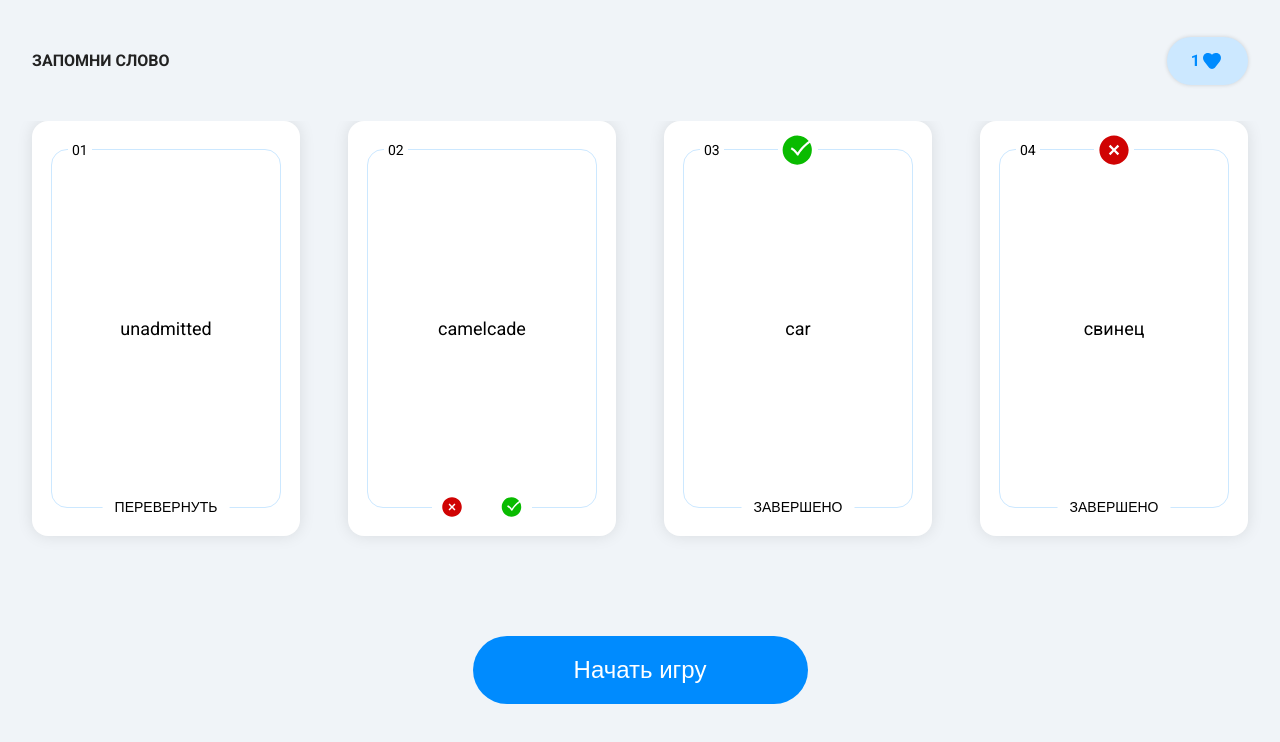
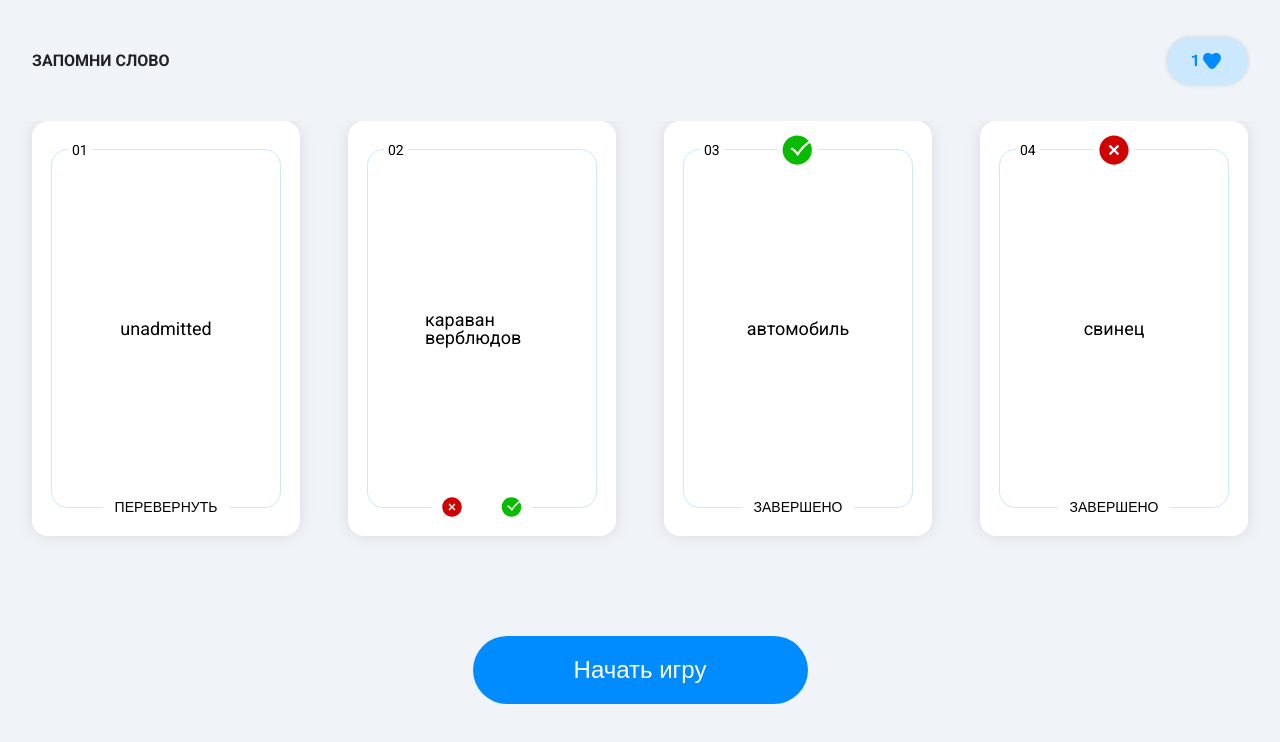
Before and after one commit to e-star8in/vue-education, a Vue app in the folder memory/: page / in a window 1280 px wide. Shown: the top 742 px of the page. Built offline with nearby package versions, Linux system fonts and the light colour scheme.

Commit message:
update Card state

```diff
--- a/memory/src/App.vue
+++ b/memory/src/App.vue
@@ -24,7 +24,7 @@ const cards = ref([
     state: 'opened',
     status: 'success'
   }, {
-    word: 'свинец',
+    word: 'lead',
     translation: 'свинец',
     state: 'opened',
     status: 'fail'
--- a/memory/src/components/Card.vue
+++ b/memory/src/components/Card.vue
@@ -23,6 +23,7 @@ const props = defineProps({
 })
 const emit = defineEmits(['flip-card', 'change-status'])
 const formattedNumber = computed(() => String(props.number).padStart(2, '0'))
+const currentWordState = computed(() => props.state === 'closed' ? props.word : props.translation)
 
 function flipCard() {
   emit('flip-card', props.state)
@@ -45,13 +46,13 @@ function changeStatus() {
         <IconError v-else-if="status === 'fail'"/>
         <template v-else></template>
       </div>
-      <div class="card__label">{{ props.word }}</div>
+      <div class="card__label">{{ currentWordState }}</div>
       <div class="card__action">
-        <div v-if="state === 'opened'" class="card__status" @click="changeStatus">
+        <div v-if="state === 'opened'" class="card__status">
           <button v-if="status !== 'pending'" class="card__flip card__flip--end">Завершено</button>
           <template v-else>
-            <ErrorButton/>
-            <SuccessButton/>
+            <ErrorButton @click="emit('change-status', 'fail')"/>
+            <SuccessButton @click="emit('change-status', 'success')"/>
           </template>
         </div>
         <button v-else class="card__flip" @click="flipCard">
```
Also changed, not shown: 2 other files (tests, documents, lock files or other folders).
